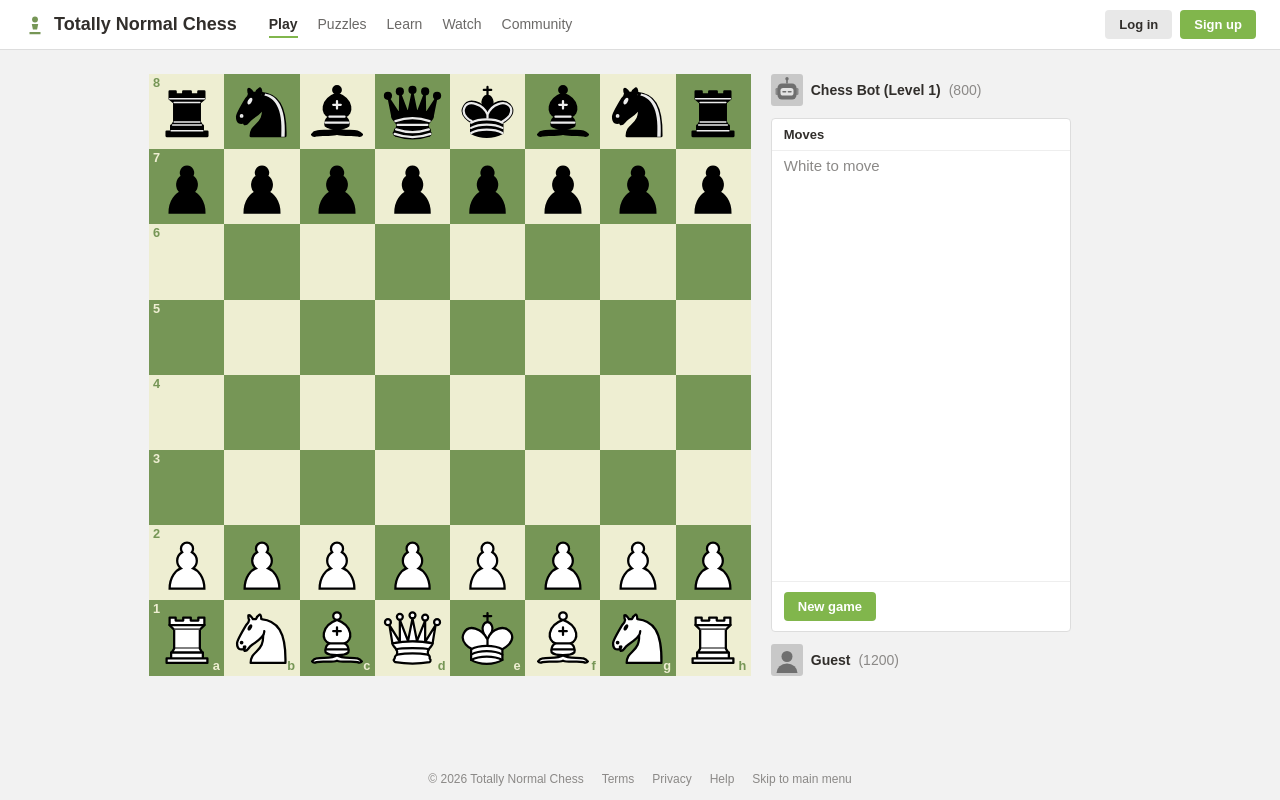
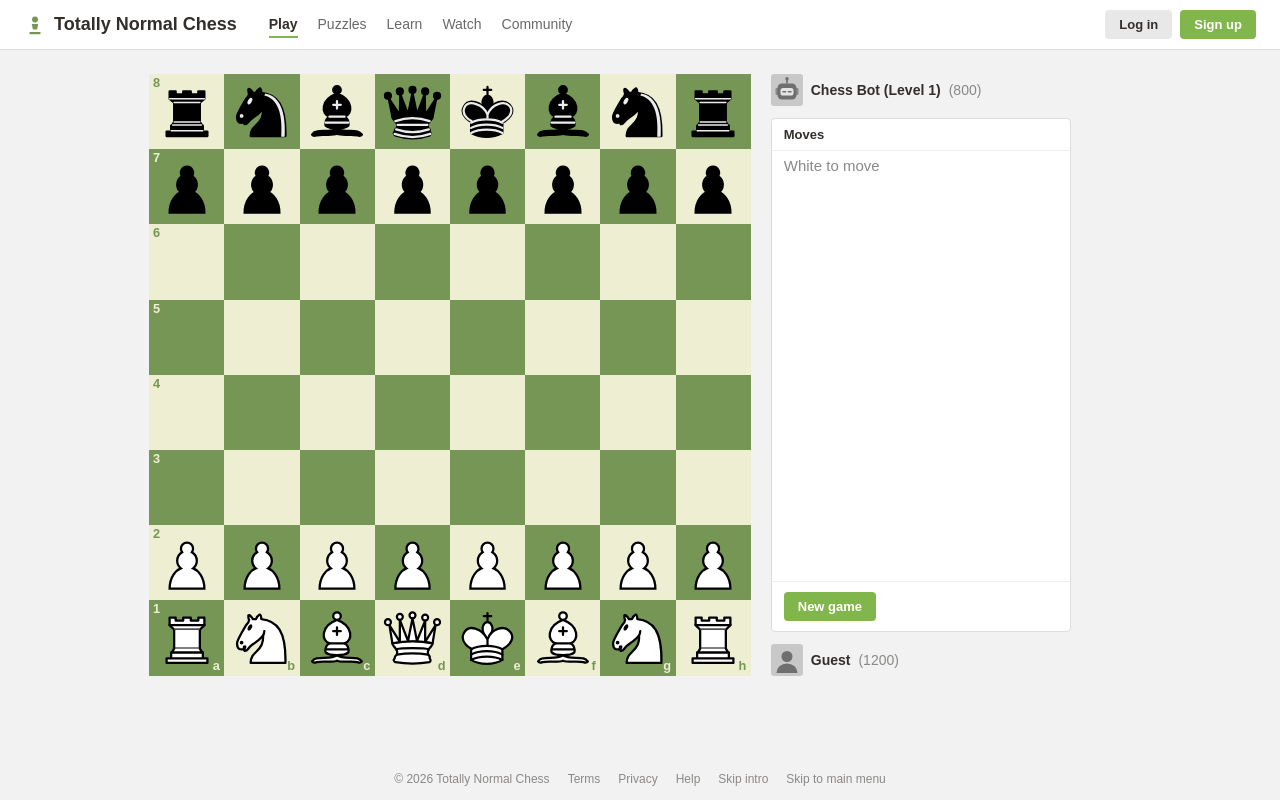
Before and after one commit to joshuaswanson/cursed-chess, a React (Vite) app: page / in a window 1280 px wide. Built offline with nearby package versions, Linux system fonts and the light colour scheme; the HTML template or start-up script is replaced by a standard one.

Commit message:
Add a Skip intro link to the plain chess site's footer that goes straight to Portals in Story Mode

```diff
--- a/src/components/BoringSite/BoringSite.tsx
+++ b/src/components/BoringSite/BoringSite.tsx
@@ -288,6 +288,9 @@ export function BoringFooter() {
           {corrupt(link)}
         </button>
       ))}
+      <button type="button" onClick={() => useGameStore.getState().skipIntro()}>
+        Skip intro
+      </button>
       <button type="button" onClick={() => useGameStore.getState().openMenu()}>
         Skip to main menu
       </button>
--- a/src/stores/gameStore.ts
+++ b/src/stores/gameStore.ts
@@ -480,6 +480,8 @@ export interface GameStore {
   openMenu: () => void;
   /** From the main menu: the whole adventure again, from the plain chess site on */
   startAdventure: () => void;
+  /** Leaves the plain site at once for the adventure's first mode */
+  skipIntro: () => void;
   /** From the main menu: one mode, played by itself */
   startSingle: (index: number) => void;
 }
@@ -1719,6 +1721,12 @@ export const useGameStore = create<GameStore>((set, get) => ({
   // The adventure begins where it always does: on a plain chess site
   startAdventure: () => get().newGame(),
 
+  skipIntro: () => {
+    get().newGame();
+    set({ cursed: true });
+    get().switchMode(0);
+  },
+
   startSingle: (index) => {
     set({ menuOpen: false, playMode: "single", scoreWhite: 0, scoreBlack: 0 });
     get().switchMode(index);
```
